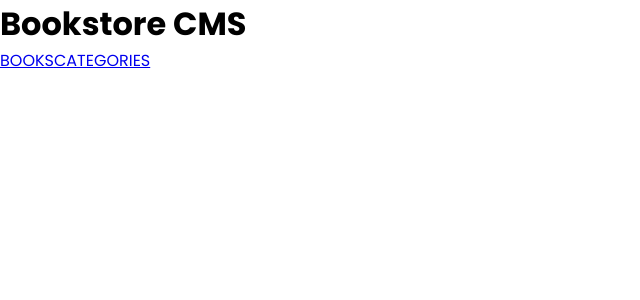
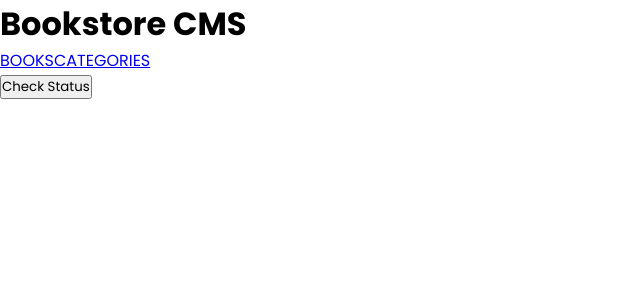
Before and after one commit to awais-amjed/bookstore, a React (Create React App) app: page /categories in a window 1280 px wide. Shown: the top 300 px of the page, without its empty margins (0-640 px from the left). Built offline with nearby package versions, Linux system fonts and the light colour scheme.

Commit message:
Add Button to the Categories Page

```diff
--- a/src/components/pages/categories_page.js
+++ b/src/components/pages/categories_page.js
@@ -5,6 +5,7 @@ const CategoriesPage = () => (
   <div className="content">
     <div id="categories-page">
       <Navbar />
+      <button type="button">Check Status</button>
     </div>
   </div>
 );
```
